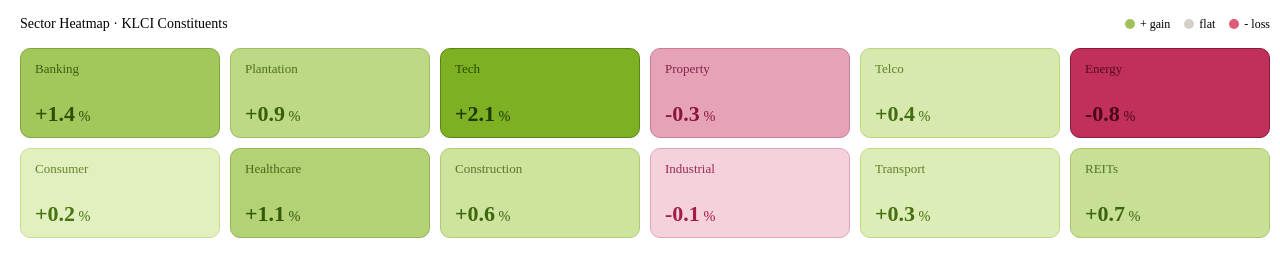
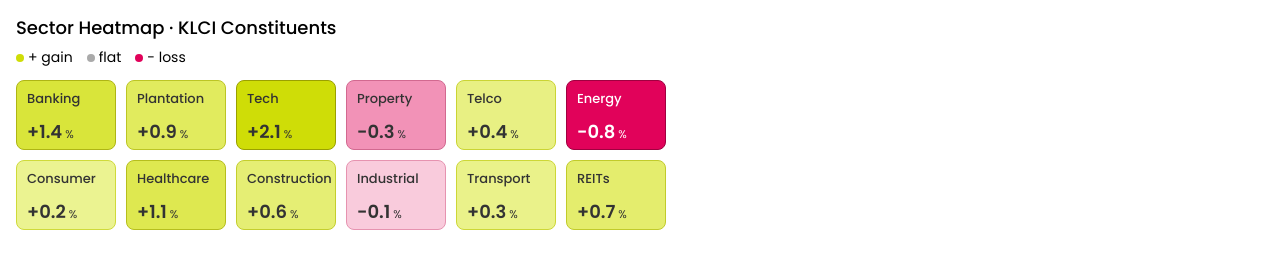
Before and after one commit to sample-demo-page/sector-heatmap, a plain HTML site: page index.html in a window 1280 px wide. Drawn offline with Linux system fonts and the light colour scheme.

Commit message:
Update index.html

```diff
--- a/index.html
+++ b/index.html
@@ -1,54 +1,79 @@
+
+<link href="https://fonts.googleapis.com/css2?family=Poppins:wght@400;500;600&display=swap" rel="stylesheet">
 
 <style>
   /* ============================================
-     SIZE CONTROLS — EDIT THESE TO RESIZE
+     SIZE CONTROLS
      ============================================ */
   :root {
-    --card-width: 200px;
-    --card-height: 90px;
+    --card-width: 100px;
+    --card-height: 70px;
     --grid-gap: 10px;
     --label-font: 13px;
-    --value-font: 22px;
+    --value-font: 18px;
+
+    /* ============================================
+       LEGEND POSITION CONTROLS
+       --legend-justify: flex-start | center | flex-end
+       --legend-margin-top: push down from title
+       --legend-gap: space between items
+    ============================================ */
+    --legend-justify: flex-start;
+    --legend-margin-top: 0px;
+    --legend-gap: 14px;
+
+    /* ============================================
+       BRAND COLORS
+    ============================================ */
+    --color-gain: #CFDD07;
+    --color-loss: #E1025A;
+    --color-flat: #F1F1F1;
+
+    /* ============================================
+       FONT
+    ============================================ */
+    --font: 'Poppins', sans-serif;
   }
-  /* ============================================ */
 
-  * { box-sizing: border-box; margin: 0; padding: 0; }
+  * { box-sizing: border-box; margin: 0; padding: 0; font-family: var(--font); }
 
   .heatmap-wrapper {
     background: var(--color-background-primary);
     border: 0.5px solid var(--color-border-tertiary);
     border-radius: var(--border-radius-lg);
-    padding: 16px 20px 20px;
+    padding: 14px 16px 16px;
     width: fit-content;
     min-width: 100%;
   }
 
   .heatmap-header {
     display: flex;
-    justify-content: space-between;
-    align-items: center;
-    margin-bottom: 16px;
+    flex-direction: column;
+    margin-bottom: 12px;
+    gap: 6px;
   }
 
   .heatmap-title {
-    font-size: 14px;
+    font-size: 18px;
     font-weight: 500;
     color: var(--color-text-primary);
   }
 
   .legend {
     display: flex;
+    justify-content: var(--legend-justify);
     align-items: center;
-    gap: 14px;
-    font-size: 12px;
+    gap: var(--legend-gap);
+    margin-top: var(--legend-margin-top);
+    font-size: 14px;
     color: var(--color-text-secondary);
   }
 
-  .legend-item { display: flex; align-items: center; gap: 5px; }
-  .legend-dot { width: 10px; height: 10px; border-radius: 50%; }
-  .dot-gain { background: #9fc25a; }
-  .dot-flat { background: #d3d1c7; }
-  .dot-loss { background: #e05a7a; }
+  .legend-item { display: flex; align-items: center; gap: 4px; }
+  .legend-dot { width: 8px; height: 8px; border-radius: 50%; }
+  .dot-gain { background: var(--color-gain); }
+  .dot-flat { background: #aaa; }
+  .dot-loss { background: var(--color-loss); }
 
   .heatmap-grid {
     display: grid;
@@ -59,8 +84,8 @@
   .tile {
     width: var(--card-width);
     height: var(--card-height);
-    border-radius: 10px;
-    padding: 12px 14px;
+    border-radius: 8px;
+    padding: 8px 10px;
     display: flex;
     flex-direction: column;
     justify-content: space-between;
@@ -79,7 +104,7 @@
   }
 
   .tile-value .pct {
-    font-size: calc(var(--value-font) * 0.65);
+    font-size: calc(var(--value-font) * 0.62);
     font-weight: 400;
   }
 </style>
@@ -98,56 +123,54 @@
 
 <script>
   const sectors = [
-    { name: "Banking",      value: 1.4 },
-    { name: "Plantation",   value: 0.9 },
-    { name: "Tech",         value: 2.1 },
+    { name: "Banking",      value: 1.4  },
+    { name: "Plantation",   value: 0.9  },
+    { name: "Tech",         value: 2.1  },
     { name: "Property",     value: -0.3 },
-    { name: "Telco",        value: 0.4 },
+    { name: "Telco",        value: 0.4  },
     { name: "Energy",       value: -0.8 },
-    { name: "Consumer",     value: 0.2 },
-    { name: "Healthcare",   value: 1.1 },
-    { name: "Construction", value: 0.6 },
+    { name: "Consumer",     value: 0.2  },
+    { name: "Healthcare",   value: 1.1  },
+    { name: "Construction", value: 0.6  },
     { name: "Industrial",   value: -0.1 },
-    { name: "Transport",    value: 0.3 },
-    { name: "REITs",        value: 0.7 },
+    { name: "Transport",    value: 0.3  },
+    { name: "REITs",        value: 0.7  },
   ];
 
   const maxGain = Math.max(...sectors.map(s => s.value));
   const maxLoss = Math.abs(Math.min(...sectors.map(s => s.value)));
 
-  // Interpolate between two hex colors by t (0–1)
   function lerpColor(hex1, hex2, t) {
     const parse = h => [parseInt(h.slice(1,3),16), parseInt(h.slice(3,5),16), parseInt(h.slice(5,7),16)];
     const [r1,g1,b1] = parse(hex1);
     const [r2,g2,b2] = parse(hex2);
-    const r = Math.round(r1 + (r2-r1)*t);
-    const g = Math.round(g1 + (g2-g1)*t);
-    const b = Math.round(b1 + (b2-b1)*t);
-    return `rgb(${r},${g},${b})`;
+    return `rgb(${Math.round(r1+(r2-r1)*t)},${Math.round(g1+(g2-g1)*t)},${Math.round(b1+(b2-b1)*t)})`;
   }
 
-  // Gain: pale yellow-green (#f2f7e0) → rich green (#7db022)
-  // Loss: pale pink (#fce8ee)         → deep rose (#c0305a)
-  // Near-zero: neutral (#f0ede6)
+  function textColor(hex1, hex2, t) {
+    const mix = lerpColor(hex1, hex2, t);
+    const m = mix.match(/\d+/g).map(Number);
+    const lum = 0.299*m[0] + 0.587*m[1] + 0.114*m[2];
+    return lum > 140 ? "#333" : "#fff";
+  }
+
   function tileColors(value) {
     const threshold = 0.05;
     if (Math.abs(value) <= threshold) {
-      return { bg: "#f0ede6", border: "#dbd8d0", textName: "#777", textVal: "#555" };
+      return { bg: "#F1F1F1", border: "#d8d8d8", textName: "#666", textVal: "#444" };
     }
     if (value > 0) {
       const t = Math.min(value / maxGain, 1);
-      const bg = lerpColor("#edf7d0", "#7db022", t);
-      const border = lerpColor("#d0e89a", "#5a8810", t);
-      const textName = lerpColor("#6a8a30", "#2a4a05", t);
-      const textVal  = lerpColor("#4a7a10", "#1e3a02", t);
-      return { bg, border, textName, textVal };
+      const bg     = lerpColor("#eef5a0", "#CFDD07", t);
+      const border = lerpColor("#d5e040", "#9aa000", t);
+      const txt    = textColor("#eef5a0", "#CFDD07", t);
+      return { bg, border, textName: txt, textVal: txt };
     } else {
       const t = Math.min(Math.abs(value) / maxLoss, 1);
-      const bg = lerpColor("#fce8ee", "#c0305a", t);
-      const border = lerpColor("#f0b8c8", "#8a1a3a", t);
-      const textName = lerpColor("#a03060", "#5a0a22", t);
-      const textVal  = lerpColor("#b02050", "#4a0818", t);
-      return { bg, border, textName, textVal };
+      const bg     = lerpColor("#fce8ee", "#E1025A", t);
+      const border = lerpColor("#f0a8c0", "#a00040", t);
+      const txt    = textColor("#fce8ee", "#E1025A", t);
+      return { bg, border, textName: txt, textVal: txt };
     }
   }
 
```
